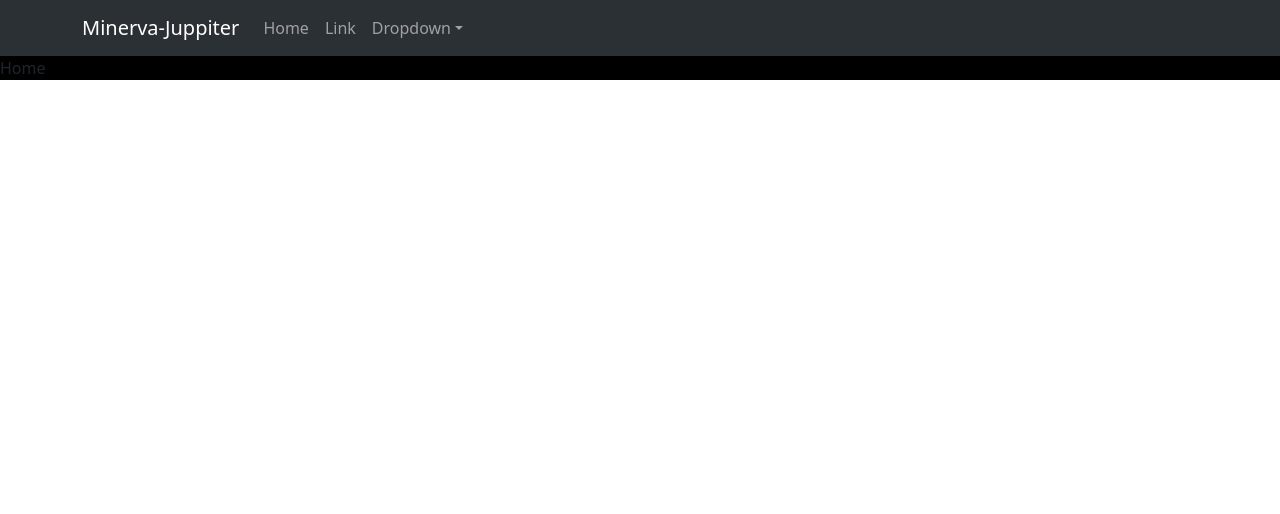
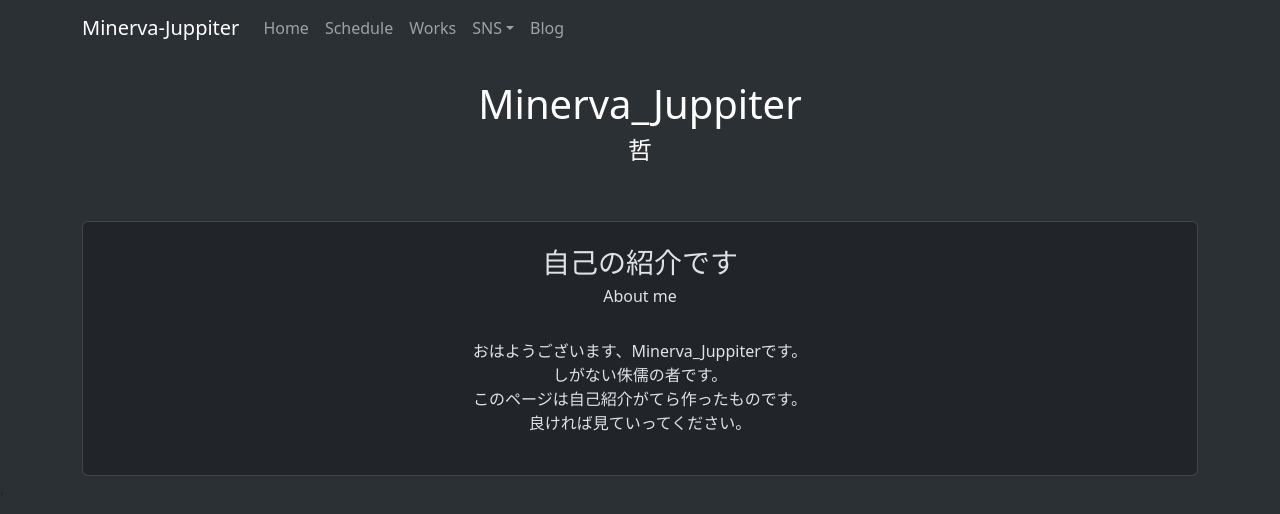
Before and after one commit to minerva-jupiter/minerva-juppiter-home, a React (Vite) app: page / in a window 1280 px wide. Shown: the top 514 px of the page. Built offline with nearby package versions, Linux system fonts and the light colour scheme.

Commit message:
add some pages

```diff
--- a/index.html
+++ b/index.html
@@ -1,13 +1,13 @@
 <!doctype html>
 <html lang="jp">
-  <head data-bs-theme="dark">
+  <head>
     <meta charset="UTF-8" />
     <link rel="icon" type="image/svg+xml" href="/vite.svg" />
     <meta name="viewport" content="width=device-width, initial-scale=1.0" />
     <title>Minerva-Juppiter-Home</title>
     <link href="https://cdn.jsdelivr.net/npm/bootstrap@5.3.0/dist/css/bootstrap.min.css" rel="stylesheet" integrity="sha384-9ndCyUaIbzAi2FUVXJi0CjmCapSmO7SnpJef0486qhLnuZ2cdeRhO02iuK6FUUVM" crossorigin="anonymous">
   </head>
-  <body>
+  <body style="background-color: #2b3035;">
     <div id="root"></div>
     <script type="module" src="/src/main.tsx"></script>
     <script src="https://cdn.jsdelivr.net/npm/bootstrap@5.3.0/dist/js/bootstrap.bundle.min.js" integrity="sha384-geWF76RCwLtnZ8qwWowPQNguL3RmwHVBC9FhGdlKrxdiJJigb/j/68SIy3Te4Bkz" crossorigin="anonymous"></script>
--- a/src/AppRoutes.tsx
+++ b/src/AppRoutes.tsx
@@ -5,18 +5,22 @@ import {
   } from "react-router-dom";
   import Home from './Home';
   import Navbars from "./Navbar";
+import Schedule from "./Schedule";
+import Works from "./Works";
+import Blog from "./Blog";
 
   const AppRoutes = () => {
     return (
-        <div style={{backgroundColor:"black"}}>
-            <BrowserRouter>
-                <Navbars/>
-                <Routes>
-                <Route path='/' element={<Home />} />
-                </Routes>
-            </BrowserRouter>
-        </div>
+        <BrowserRouter>
+            <Navbars />
+            <Routes>
+            <Route path='/' element={<Home />} />
+            <Route path='/Schedule' element={<Schedule/>} />
+            <Route path="/Works" element={<Works />} />
+            <Route path="/Blog" element={<Blog />} />
+            </Routes>
+        </BrowserRouter>
     )
-  }
+  };
 
   export default AppRoutes;
--- /dev/null
+++ b/src/Blog.tsx
@@ -0,0 +1,12 @@
+import 'bootstrap/dist/css/bootstrap.min.css';
+import { Container } from 'react-bootstrap';
+
+const Blog = () => {
+    return(
+        <Container className='text-center'>
+            <h1 style={{color:"white"}}>Blog</h1>
+        </Container>
+    )
+};
+
+export default Blog;
--- a/src/Home.tsx
+++ b/src/Home.tsx
@@ -1,11 +1,32 @@
-
+import 'bootstrap/dist/css/bootstrap.min.css';
+import { Card, Container } from 'react-bootstrap';
 
 const Home = () => {
   return (
-    <div>
-      <div>Home</div>
-    </div>
+    <Container data-bs-theme="dark">
+        <br />
+        <Container className="text-center">
+            <h1 style={{color:"white"}}>Minerva_Juppiter</h1>
+            <h4 style={{color:"white"}}>哲</h4>
+        </Container>
+        <br />
+        <br />
+        <Card className='text-center'>
+            <br />
+            <Card.Title>
+                <h3 className="text-center">自己の紹介です</h3>
+                <h6 className="text-center">About me</h6>
+            </Card.Title>
+            <Card.Body>
+                おはようございます、Minerva_Juppiterです。<br />
+                しがない侏儒の者です。<br />
+                このページは自己紹介がてら作ったものです。<br />
+                良ければ見ていってください。<br />
+            </Card.Body>
+            <br />
+        </Card>
+    </Container>
   )
-}
+};
 
 export default Home;
--- a/src/Navbar.tsx
+++ b/src/Navbar.tsx
@@ -9,23 +9,19 @@ function Navbars() {
   return (
     <Navbar expand="lg" className="bg-body-tertiary" data-bs-theme="dark">
       <Container>
-        <Navbar.Brand href="#home">Minerva-Juppiter</Navbar.Brand>
+        <Navbar.Brand href="/">Minerva-Juppiter</Navbar.Brand>
         <Navbar.Toggle aria-controls="basic-navbar-nav" />
         <Navbar.Collapse id="basic-navbar-nav">
           <Nav className="me-auto">
-            <Nav.Link href="#home">Home</Nav.Link>
-            <Nav.Link href="#link">Link</Nav.Link>
-            <NavDropdown title="Dropdown" id="basic-nav-dropdown">
-              <NavDropdown.Item href="#action/3.1">Action</NavDropdown.Item>
-              <NavDropdown.Item href="#action/3.2">
-                Another action
-              </NavDropdown.Item>
-              <NavDropdown.Item href="#action/3.3">Something</NavDropdown.Item>
-              <NavDropdown.Divider />
-              <NavDropdown.Item href="#action/3.4">
-                Separated link
-              </NavDropdown.Item>
+            <Nav.Link href="/">Home</Nav.Link>
+            <Nav.Link href="/Schedule">Schedule</Nav.Link>
+            <Nav.Link href="/Works">Works</Nav.Link>
+            <NavDropdown title="SNS" id="basic-nav-dropdown">
+              <NavDropdown.Item href="https://www.twitter.com/mjuppiter">Twitter</NavDropdown.Item>
+              <NavDropdown.Item href="https://instagram.com/minerva_juppiter">Instagram</NavDropdown.Item>
+              <NavDropdown.Item href="https://bsky.app/profile/minerva-juppiter.bsky.social">BlueSky</NavDropdown.Item>
             </NavDropdown>
+            <Nav.Link href='/Blog'>Blog</Nav.Link>
           </Nav>
         </Navbar.Collapse>
       </Container>
--- /dev/null
+++ b/src/Schedule.tsx
@@ -0,0 +1,13 @@
+import 'bootstrap/dist/css/bootstrap.min.css';
+import { Container } from 'react-bootstrap';
+
+const Schedule = () => {
+    return(
+        <Container className='text-center'>
+            <h1 style={{color:"white"}}>Schedule</h1>
+            <p>here will be calendar</p>
+        </Container>
+    )
+}
+
+export default Schedule
--- /dev/null
+++ b/src/Works.tsx
@@ -0,0 +1,12 @@
+import 'bootstrap/dist/css/bootstrap.min.css';
+import { Container } from 'react-bootstrap';
+
+const Works = () => {
+    return(
+        <Container className='text-center'>
+            <h1 style={{color:"white"}}>Works</h1>
+        </Container>
+    )
+};
+
+export default Works;
--- a/src/main.tsx
+++ b/src/main.tsx
@@ -3,7 +3,9 @@ import { createRoot } from 'react-dom/client'
 import AppRoutes from './AppRoutes.tsx'
 
 createRoot(document.getElementById('root')!).render(
-  <StrictMode>
-    <AppRoutes />
-  </StrictMode>,
+  <div>
+    <StrictMode>
+      <AppRoutes />
+    </StrictMode>,
+  </div>
 );
```
